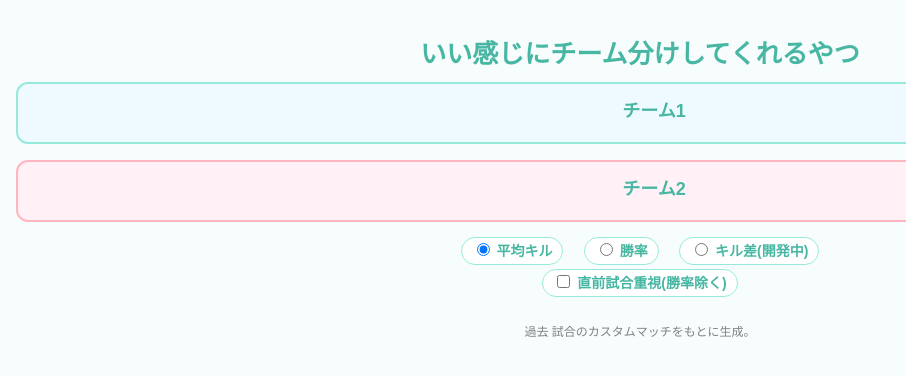
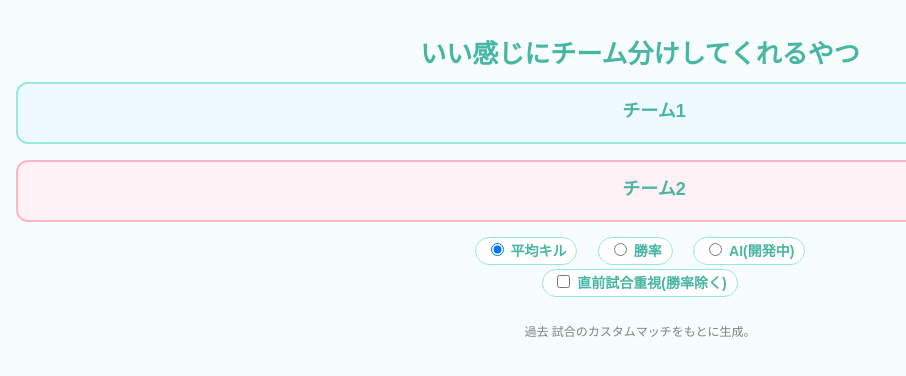
Before and after one commit to ponzu9239/cattanhomepage, a plain HTML site: page team-maker.html in a window 1280 px wide. Shown: the whole page, without its empty margins (0-906 px from the left). Drawn offline with Linux system fonts and the light colour scheme; no server answers.

Commit message:
team-maker.html を更新

```diff
--- a/team-maker.html
+++ b/team-maker.html
@@ -189,7 +189,7 @@
   <div class="method-select">
     <label><input type="radio" name="method" value="average" checked> 平均キル</label>
     <label><input type="radio" name="method" value="winrate"> 勝率</label>
-    <label><input type="radio" name="method" value="killdiff"> キル差(開発中)</label>
+    <label><input type="radio" name="method" value="killdiff"> AI(開発中)</label>
   </div>
 
   <div class="recent-toggle">
```
